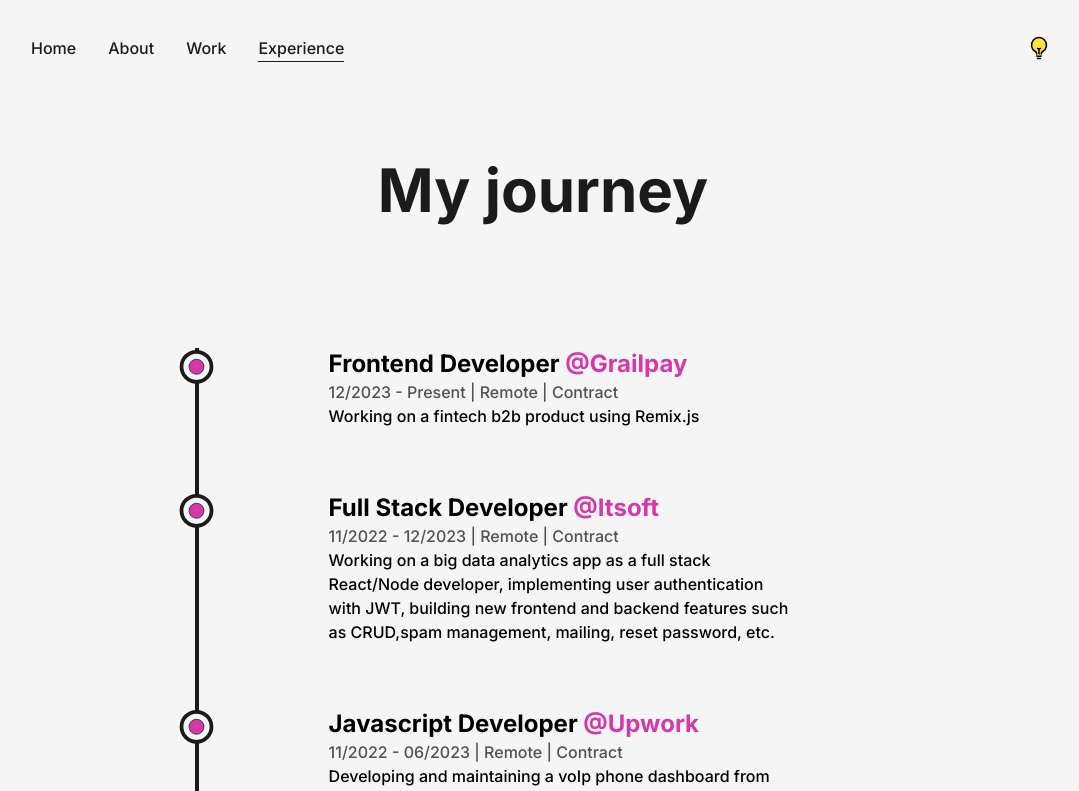
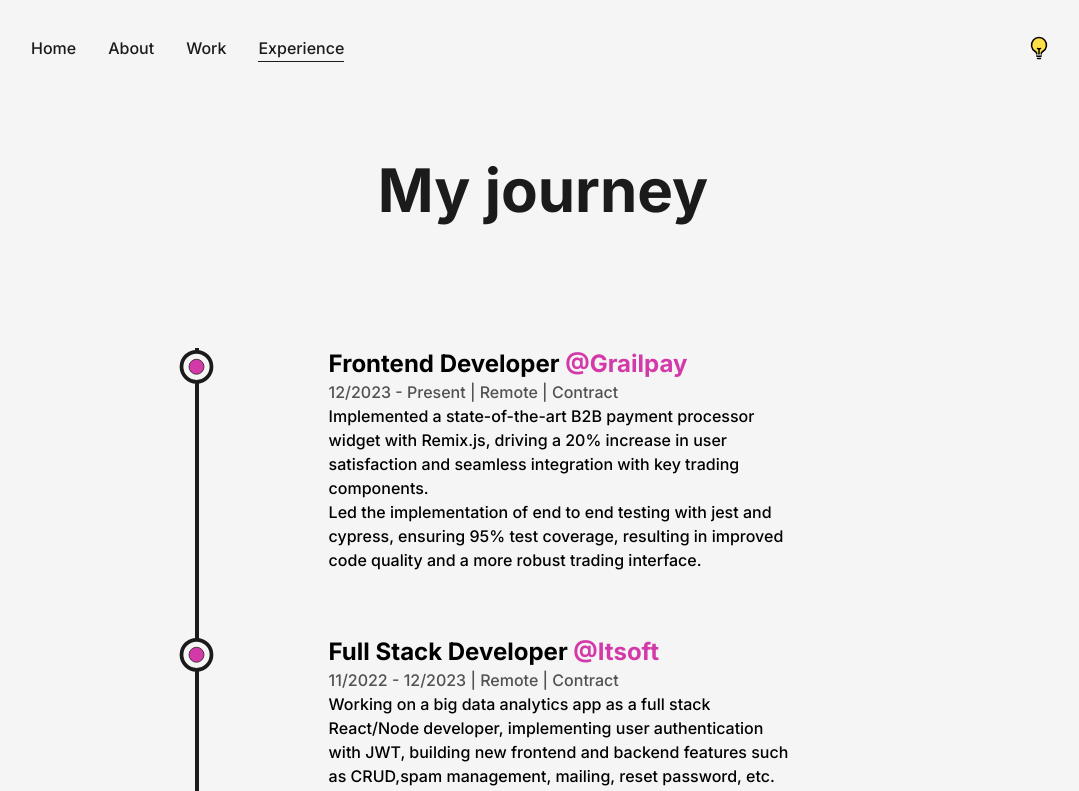
Before and after one commit to aram1l7/portfolio-v3, a Next.js app: page /experience in a window 1280 px wide. Shown: the top 791 px of the page, without its empty margins (97-1176 px from the left). Built offline with nearby package versions, Linux system fonts and the light colour scheme.

Commit message:
Some updates

```diff
--- a/src/mocks/job-history.js
+++ b/src/mocks/job-history.js
@@ -6,7 +6,10 @@
     time: "12/2023 - Present",
     type: "Contract",
     location: "Remote",
-    description: "Working on a fintech b2b product using Remix.js",
+    description: `Implemented a state-of-the-art B2B payment processor widget with Remix.js, driving a 20% increase in user
+    satisfaction and seamless integration with key trading components. <br/>
+    Led the implementation of end to end testing with jest and cypress, ensuring 95% test coverage, resulting in
+    improved code quality and a more robust trading interface.`,
   },
   {
     id: 4,
--- a/src/mocks/projects.js
+++ b/src/mocks/projects.js
@@ -5,13 +5,6 @@
     link: "https://blowsys.com/",
     img: "/images/works/blowsys.png",
     alt: "Cross browser and responsive landing page for Blowsys LLC",
-  },
-  {
-    id: 2,
-    title: "SustainDAO",
-    link: "https://sustaindao.xyz/",
-    img: "/images/works/sustaindao.png",
-    alt: "Responsive cryptocurrency landing page with blog and articles",
   },
   {
     id: 3,
@@ -63,7 +56,7 @@
   {
     id: 10,
     title: "Hegnan",
-    link: "https://hegnan.vercel.app",
+    link: "https://hegnan.com",
     img: "/images/works/hegnan.png",
   },
 ];
--- a/src/pages/experience.js
+++ b/src/pages/experience.js
@@ -18,7 +18,10 @@
         <span className="capitalize text-dark/75 font-medium dark:text-light/50 xs:text-sm">
           {time} | {location} | {type}
         </span>
-        <p className="font-medium w-full md:text-sm">{description}</p>
+        <p
+          className="font-medium w-full md:text-sm"
+          dangerouslySetInnerHTML={{ __html: description }}
+        ></p>
       </div>
     </li>
   );
--- a/src/pages/index.js
+++ b/src/pages/index.js
@@ -7,13 +7,17 @@
 
 export default function Home() {
   const [hideLastText, setHideLastText] = useState(false);
+
   useEffect(() => {
     setTimeout(() => {
       let lastText = document.querySelector(".last-text");
-      let secondaryText = document.querySelector(".secondary-heading")
+      let secondaryText = document.querySelector(".secondary-heading");
       if (lastText) {
         lastText.classList.add("invisible", "h-0");
-        secondaryText.classList.add("h-12")
+        if (window.screen.width < 420) {
+          lastText.classList.add("w-0");
+        }
+        secondaryText.classList.add("h-12");
       }
       setHideLastText(true);
     }, 2050);
@@ -21,7 +25,7 @@
   return (
     <>
       <Head>
-        <title>Freelance Web Developer</title>
+        <title>Aram Martirosyan</title>
         <meta
           name="description"
           content="I am Aram Martirosyan, a full stack software engineer with expertise in building web applications with React.js/Node.js. I am open to freelance and remote opportunities. Contact me today."
@@ -47,7 +51,7 @@
             />
             {hideLastText && (
               <TypeAnimation
-                className={`text-primaryDark dark:text-primary inline-block mt-3
+                className={`text-primaryDark dark:text-primary inline-block xxs:!mt-6 sm:!mt-0 lg:mt-3
           font-bold w-full text-5xl
            sm:!text-3xl max-w-3xl`}
                 sequence={[
--- a/tailwind.config.js
+++ b/tailwind.config.js
@@ -59,6 +59,7 @@
         md: { max: "767px" },
         sm: { max: "639px" },
         xs: { max: "479px" },
+        xxs: { max: "400px" },
       },
       keyframes: {
         fade: {
```
